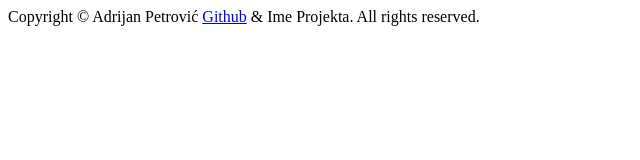
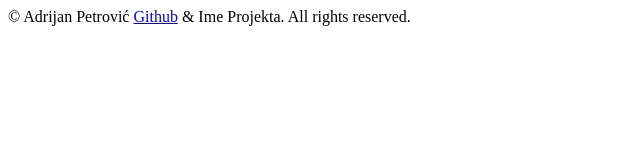
Before and after one commit to adrijanp/Vjezbe, a plain HTML site: page Vjezba8.html in a window 1280 px wide. Shown: the whole page, without its empty margins (0-640 px from the left). Drawn offline with Linux system fonts and the light colour scheme.

Commit message:
Vjezba8.html

```diff
--- a/Vjezba8.html
+++ b/Vjezba8.html
@@ -1,7 +1,7 @@
 <!DOCTYPE html>
 <html lang="hr">
 	<body>
-		<footer>Copyright &copy; Adrijan Petrović <a href="https://github.com/adrijanp" target="_blank">Github</a> &amp; Ime Projekta. All rights reserved.
+		<footer>&copy; Adrijan Petrović <a href="https://github.com/adrijanp" target="_blank">Github</a> &amp; Ime Projekta. All rights reserved.
 		</footer>
 	</body>
 </html>
```
